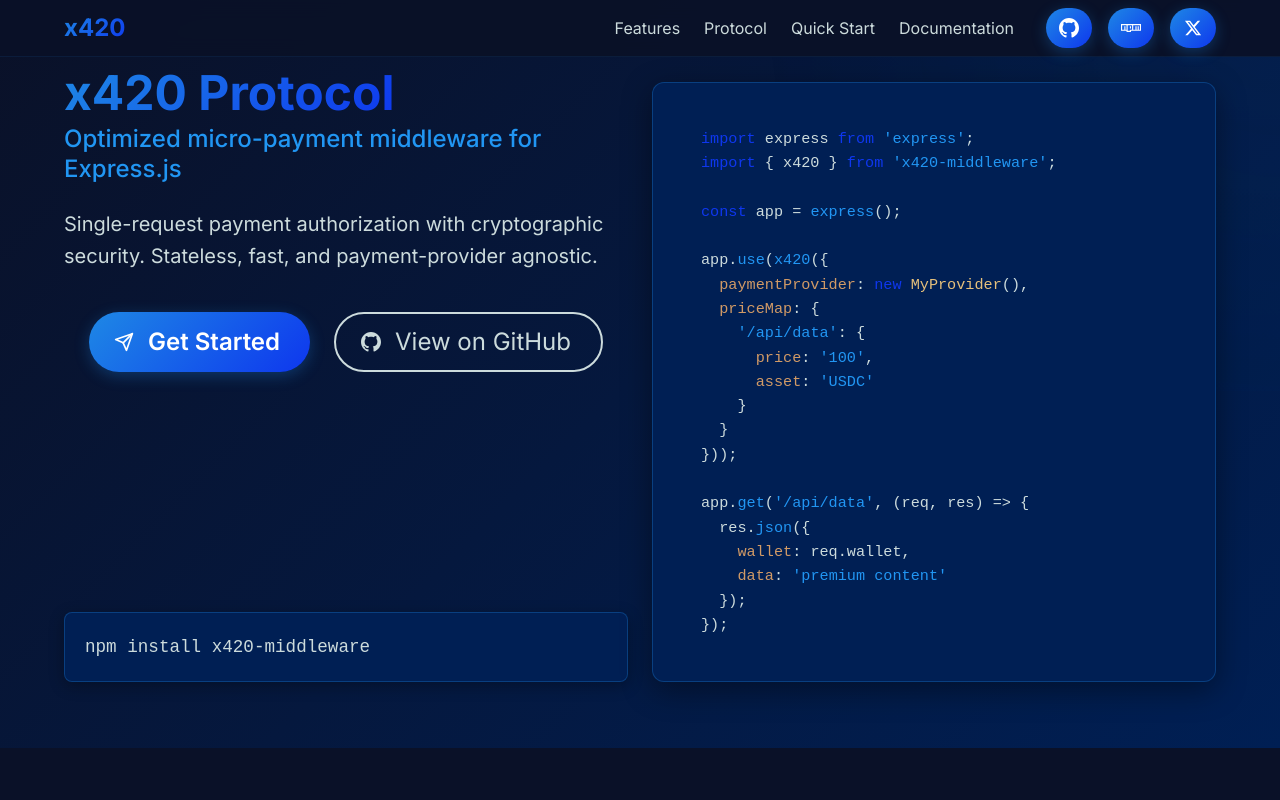
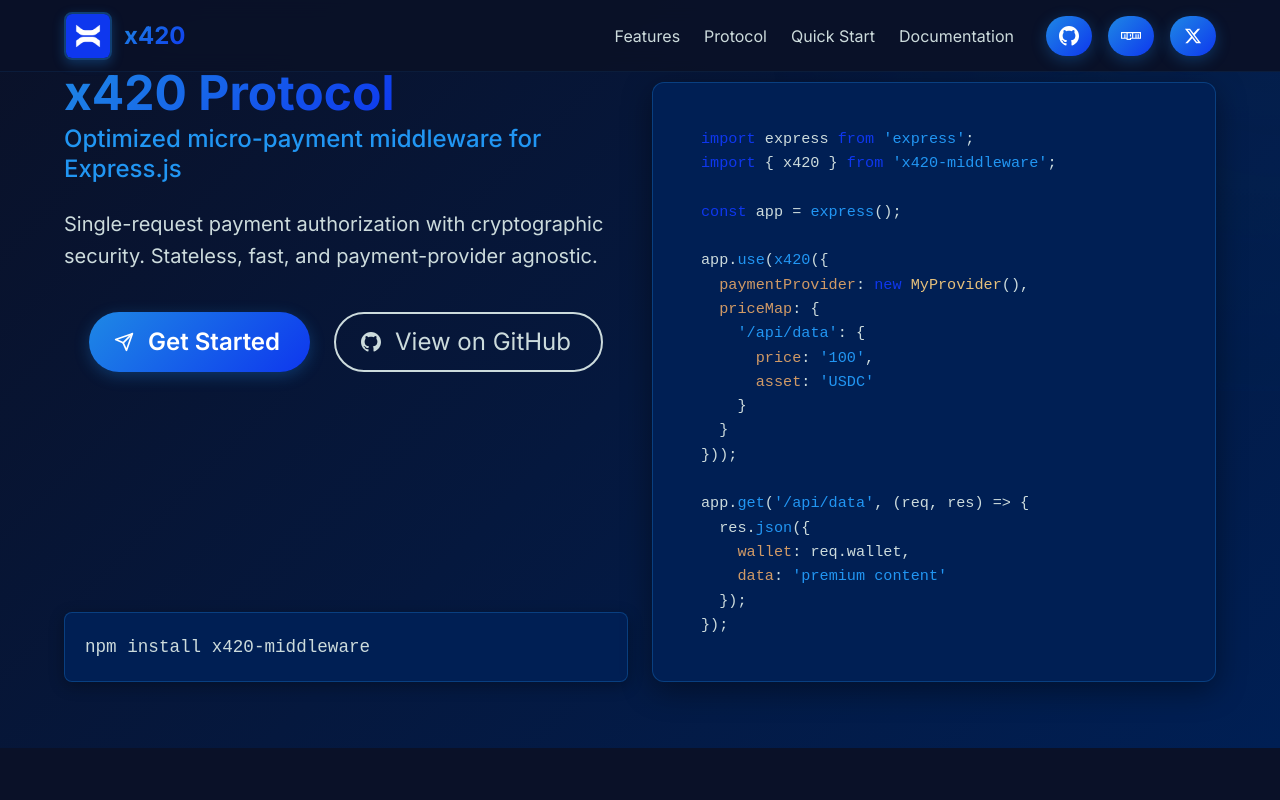
Before and after one commit to x420protocol/x420protocol, a website: page index.html in a window 1280 px wide. Shown: the top 800 px of the page. Drawn offline with nearby package versions, Linux system fonts and the light colour scheme.

Commit message:
add logo

```diff
--- a/assets/style.css
+++ b/assets/style.css
@@ -26,6 +26,7 @@ body {
     backdrop-filter: blur(10px);
     border-bottom: 1px solid rgba(30, 136, 229, 0.1);
     transition: all 0.3s ease;
+    min-height: 4.5rem;
 }
 
 .navbar-item {
@@ -45,6 +46,27 @@ body {
 .brand-logo {
     font-weight: 700;
     font-size: 1.5rem;
+    display: flex;
+    align-items: center;
+    gap: 0.75rem;
+}
+
+.brand-logo-img {
+    width: 48px;
+    height: 48px;
+    max-height: none !important;
+    aspect-ratio: 1 / 1;
+    border-radius: 8px;
+    border: 2px solid rgba(30, 136, 229, 0.4);
+    box-shadow: 0 4px 12px rgba(30, 136, 229, 0.3);
+    transition: all 0.3s ease;
+    object-fit: cover;
+}
+
+.brand-logo:hover .brand-logo-img {
+    border-color: var(--color-primary);
+    box-shadow: 0 6px 16px rgba(30, 136, 229, 0.5);
+    transform: scale(1.05);
 }
 
 .logo-text {
--- a/index.html
+++ b/index.html
@@ -28,6 +28,7 @@
         <div class="container">
             <div class="navbar-brand">
                 <a class="navbar-item brand-logo" href="#home">
+                    <img src="assets/icon.jpg" alt="x420 Logo" class="brand-logo-img">
                     <span class="logo-text">x420</span>
                 </a>
                 <a role="button" class="navbar-burger" aria-label="menu" aria-expanded="false" data-target="navbarMenu">
```
